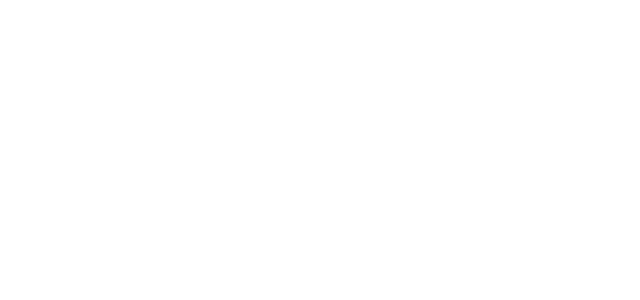
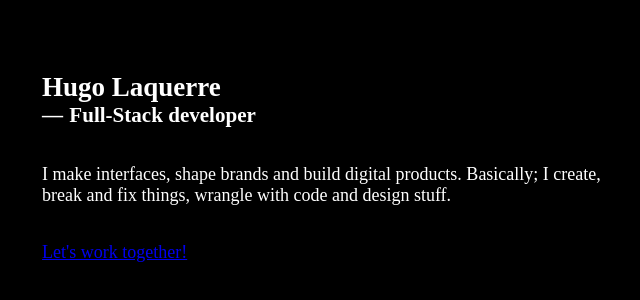
Before and after one commit to lexugo/portfolio, a Next.js app: page / in a window 1280 px wide. Before the commit this address had no page. Shown: the part 88-388 px from the top of the page, without its empty margins (78-718 px from the left). Built offline with nearby package versions, Linux system fonts and the light colour scheme.

Commit message:
Manizha · RUSSIAN WOMAN
- Create structure inspired form Michiel de Graaf

```diff
--- /dev/null
+++ b/pages/_app.js
@@ -0,0 +1,5 @@
+import 'styles/global.sass'
+
+export default function Lexugo({ Component, pagePros: props }) {
+    return <Component {...props} />
+}
--- a/pages/index.js
+++ b/pages/index.js
@@ -1,9 +1,19 @@
-import Error from 'next/error'
 import { memo } from 'react'
 
 function Welcome() {
     return (
-        <Error statusCode="Oops" title="This page is under development"/>
+        <div className="welcome">
+            <div className="signature">
+                <h2 className="name">Hugo Laquerre</h2>
+                <h3 className="title">Full-Stack developer</h3>
+            </div>
+            <div className="introduction">
+                <p>I make interfaces, shape brands and build digital products. Basically; I create, break and fix things, wrangle with code and design stuff.</p>
+            </div>
+            <div className="contact">
+                <a href="mailto:hireme@lexugo.ca">Let's work together!</a>
+            </div>
+        </div>
     )
 }
 
--- /dev/null
+++ b/styles/components/all.sass
@@ -0,0 +1 @@
+@import 'variables', 'mixins'
--- /dev/null
+++ b/styles/components/mixins.sass
@@ -0,0 +1,22 @@
+@import 'variables'
+
+// Responsiveness
+=mobile
+  @media screen and (max-width: $tablet - 1px)
+    @content
+
+=tablet
+  @media screen and (min-width: $tablet)
+    @content
+
+=desktop
+  @media screen and (min-width: $desktop)
+    @content
+
+=widescreen
+  @media screen and (min-width: $widescreen)
+    @content
+
+=fullscreen
+  @media screen and (min-width: $fullscreen)
+    @content
--- /dev/null
+++ b/styles/components/variables.sass
@@ -0,0 +1,5 @@
+// Responsiveness
+$tablet: 768px !default
+$desktop: 992px !default
+$widescreen: 1200px !default
+$fullscreen: 1344px !default
--- /dev/null
+++ b/styles/global.sass
@@ -0,0 +1,29 @@
+@import 'components/all'
+
+body, html, *
+    margin: 0
+    padding: 0
+
+body // root
+    height: 100vh
+    display: flex
+    justify-content: center
+
+    background-color: black
+
+#__next // app
+    width: min(82vw, 1040px)
+
+.welcome
+    max-width: 560px
+    margin-top: 20vh
+
+    font-size: 18px
+    color: white
+
+    .title:before
+        content: "—"
+        margin-right: .3em
+
+    div:not(:first-child)
+        margin-top: 2em
```
